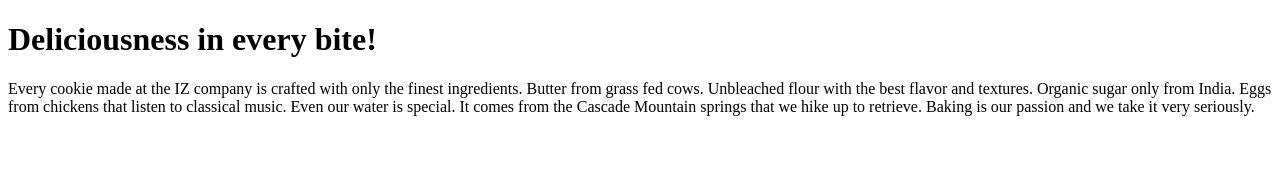
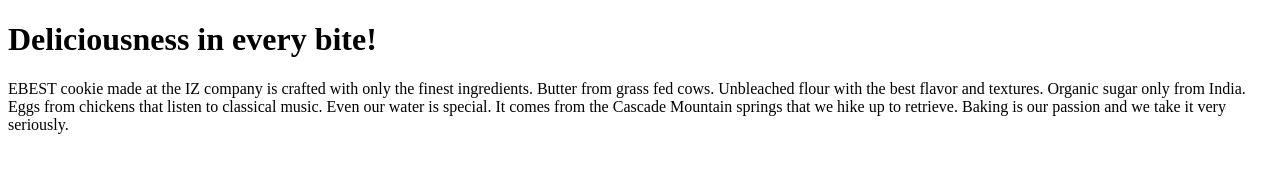
Before and after one commit to dobby2929/testGITbash, a plain HTML site: page index.htm in a window 1280 px wide. Drawn offline with Linux system fonts and the light colour scheme.

Commit message:
Update index text

```diff
--- a/index.htm
+++ b/index.htm
@@ -3,7 +3,7 @@
 <body>
 
 <h1>Deliciousness in every bite!</h1>
-<p>Every cookie made at the IZ company is crafted with only the finest ingredients. Butter from grass fed cows. Unbleached flour with the best flavor and textures. Organic sugar only from India. Eggs from chickens that listen to classical music. Even our water is special. It comes from the Cascade Mountain springs that we hike up to retrieve. Baking is our passion and we take it very seriously.</p>
+<p>EBEST cookie made at the IZ company is crafted with only the finest ingredients. Butter from grass fed cows. Unbleached flour with the best flavor and textures. Organic sugar only from India. Eggs from chickens that listen to classical music. Even our water is special. It comes from the Cascade Mountain springs that we hike up to retrieve. Baking is our passion and we take it very seriously.</p>
 
 </body>
 </html>
```
